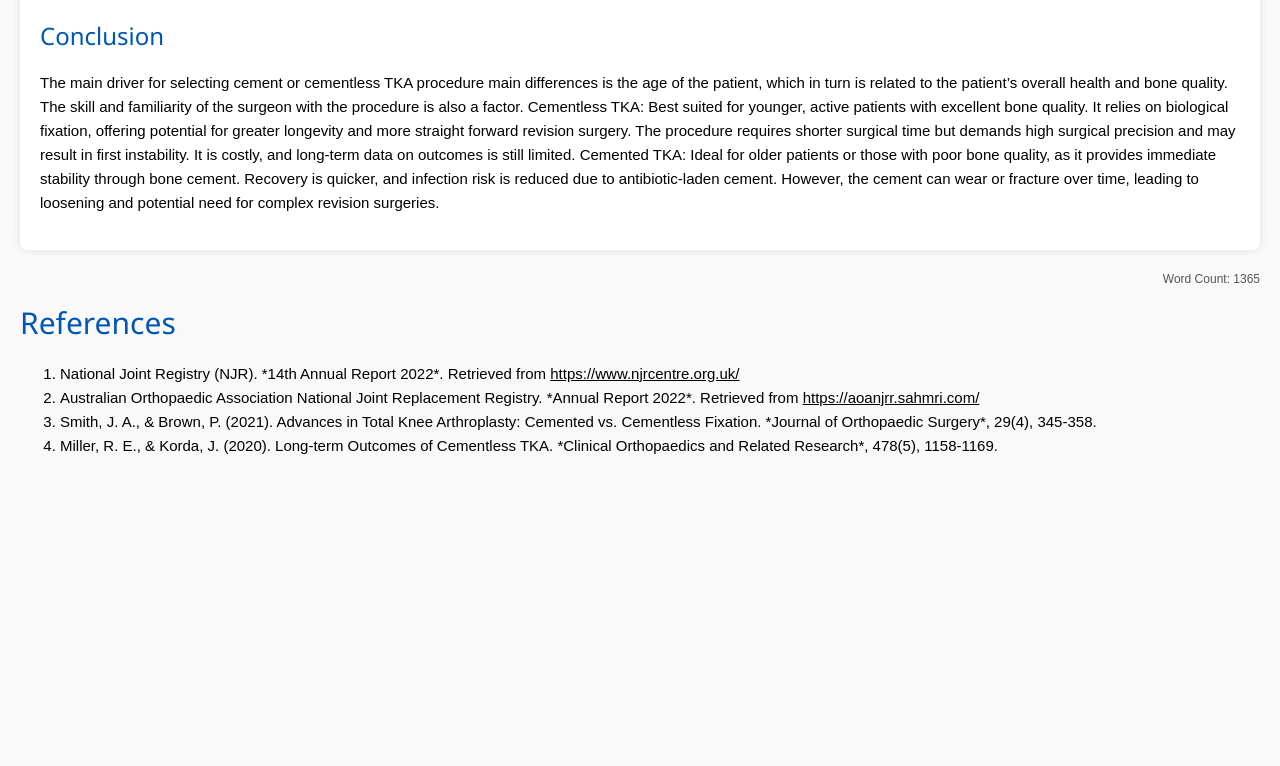
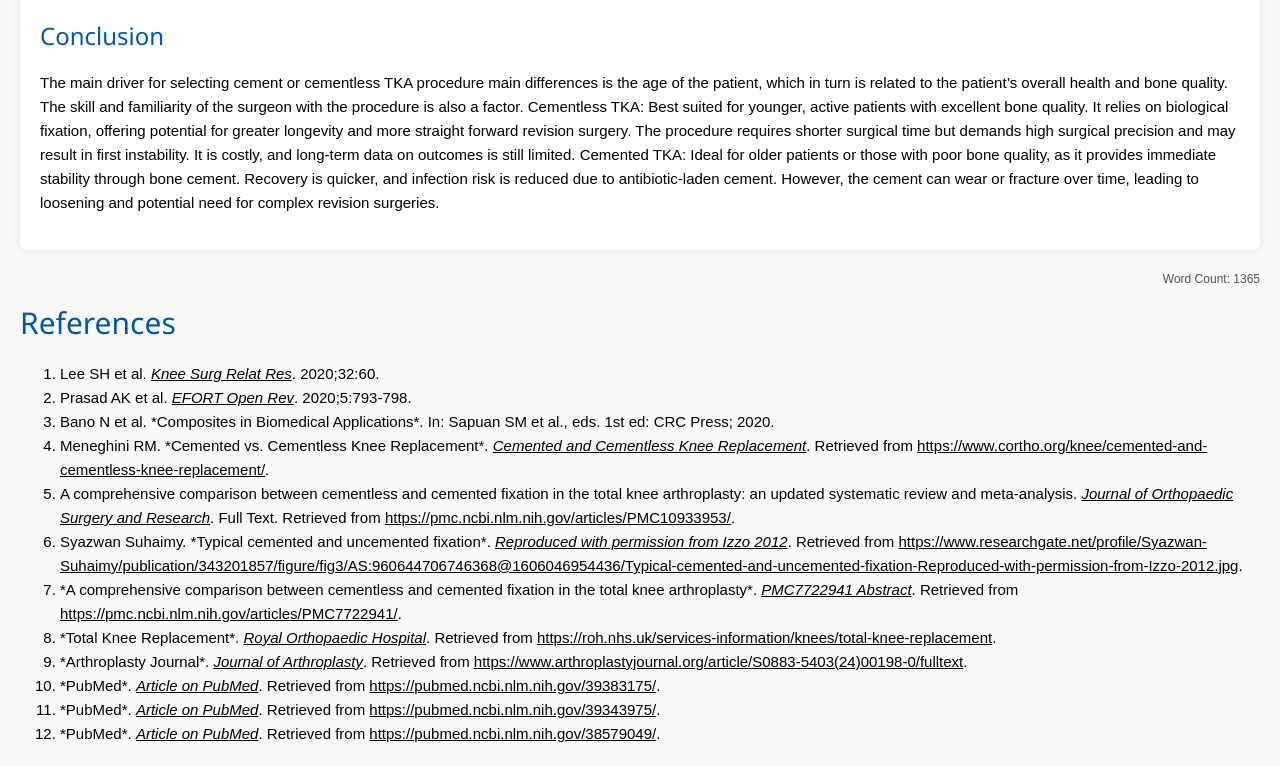
Before and after one commit to Emil-Morgan/FY6885727, a plain HTML site: page index.html in a window 1280 px wide. Shown: the part 2461-3227 px from the top of the page. Before the commit the page ends 2939 px from the top, so only its background shows below. Drawn offline with nearby package versions, Linux system fonts and the light colour scheme.

Commit message:
Update index.html

```diff
--- a/index.html
+++ b/index.html
@@ -208,20 +208,53 @@ Cemented TKA: Ideal for older patients or those with poor bone quality, as it pr
 <div class="references">
     <ol>
         <li>
-            National Joint Registry (NJR). *14th Annual Report 2022*. Retrieved from
-            <a href="https://www.njrcentre.org.uk/" target="_blank">https://www.njrcentre.org.uk/</a>
+            Lee SH et al. <i><a href="https://doi.org/10.5397/cise.2020.32.60" target="_blank">Knee Surg Relat Res</a></i>. 2020;32:60.
         </li>
         <li>
-            Australian Orthopaedic Association National Joint Replacement Registry. *Annual Report 2022*. Retrieved from
-            <a href="https://aoanjrr.sahmri.com/" target="_blank">https://aoanjrr.sahmri.com/</a>
+            Prasad AK et al. <i><a href="https://doi.org/10.1302/2058-5241.5.200018" target="_blank">EFORT Open Rev</a></i>. 2020;5:793-798.
         </li>
         <li>
-            Smith, J. A., & Brown, P. (2021). Advances in Total Knee Arthroplasty: Cemented vs. Cementless Fixation. *Journal of Orthopaedic Surgery*, 29(4), 345-358.
+            Bano N et al. *Composites in Biomedical Applications*. In: Sapuan SM et al., eds. 1st ed: CRC Press; 2020.
         </li>
         <li>
-            Miller, R. E., & Korda, J. (2020). Long-term Outcomes of Cementless TKA. *Clinical Orthopaedics and Related Research*, 478(5), 1158-1169.
+            Meneghini RM. *Cemented vs. Cementless Knee Replacement*.
+            <i><a href="https://www.cortho.org/knee/cemented-and-cementless-knee-replacement/" target="_blank">Cemented and Cementless Knee Replacement</a></i>. Retrieved from <a href="https://www.cortho.org/knee/cemented-and-cementless-knee-replacement/" target="_blank">https://www.cortho.org/knee/cemented-and-cementless-knee-replacement/</a>.
+        </li>
+        <li>
+            A comprehensive comparison between cementless and cemented fixation in the total knee arthroplasty: an updated systematic review and meta-analysis.
+            <i><a href="https://pmc.ncbi.nlm.nih.gov/articles/PMC10933953/" target="_blank">Journal of Orthopaedic Surgery and Research</a></i>. Full Text. Retrieved from <a href="https://pmc.ncbi.nlm.nih.gov/articles/PMC10933953/" target="_blank">https://pmc.ncbi.nlm.nih.gov/articles/PMC10933953/</a>.
+        </li>
+        <li>
+            Syazwan Suhaimy. *Typical cemented and uncemented fixation*.
+            <i><a href="https://www.researchgate.net/profile/Syazwan-Suhaimy/publication/343201857/figure/fig3/AS:960644706746368@1606046954436/Typical-cemented-and-uncemented-fixation-Reproduced-with-permission-from-Izzo-2012.jpg" target="_blank">Reproduced with permission from Izzo 2012</a></i>. Retrieved from <a href="https://www.researchgate.net/profile/Syazwan-Suhaimy/publication/343201857/figure/fig3/AS:960644706746368@1606046954436/Typical-cemented-and-uncemented-fixation-Reproduced-with-permission-from-Izzo-2012.jpg" target="_blank">https://www.researchgate.net/profile/Syazwan-Suhaimy/publication/343201857/figure/fig3/AS:960644706746368@1606046954436/Typical-cemented-and-uncemented-fixation-Reproduced-with-permission-from-Izzo-2012.jpg</a>.
+        </li>
+        <li>
+            *A comprehensive comparison between cementless and cemented fixation in the total knee arthroplasty*.
+            <i><a href="https://pmc.ncbi.nlm.nih.gov/articles/PMC7722941/" target="_blank">PMC7722941 Abstract</a></i>. Retrieved from <a href="https://pmc.ncbi.nlm.nih.gov/articles/PMC7722941/" target="_blank">https://pmc.ncbi.nlm.nih.gov/articles/PMC7722941/</a>.
+        </li>
+        <li>
+            *Total Knee Replacement*.
+            <i><a href="https://roh.nhs.uk/services-information/knees/total-knee-replacement" target="_blank">Royal Orthopaedic Hospital</a></i>. Retrieved from <a href="https://roh.nhs.uk/services-information/knees/total-knee-replacement" target="_blank">https://roh.nhs.uk/services-information/knees/total-knee-replacement</a>.
+        </li>
+        <li>
+            *Arthroplasty Journal*.
+            <i><a href="https://www.arthroplastyjournal.org/article/S0883-5403(24)00198-0/fulltext" target="_blank">Journal of Arthroplasty</a></i>. Retrieved from <a href="https://www.arthroplastyjournal.org/article/S0883-5403(24)00198-0/fulltext" target="_blank">https://www.arthroplastyjournal.org/article/S0883-5403(24)00198-0/fulltext</a>.
+        </li>
+        <li>
+            *PubMed*.
+            <i><a href="https://pubmed.ncbi.nlm.nih.gov/39383175/" target="_blank">Article on PubMed</a></i>. Retrieved from <a href="https://pubmed.ncbi.nlm.nih.gov/39383175/" target="_blank">https://pubmed.ncbi.nlm.nih.gov/39383175/</a>.
+        </li>
+        <li>
+            *PubMed*.
+            <i><a href="https://pubmed.ncbi.nlm.nih.gov/39343975/" target="_blank">Article on PubMed</a></i>. Retrieved from <a href="https://pubmed.ncbi.nlm.nih.gov/39343975/" target="_blank">https://pubmed.ncbi.nlm.nih.gov/39343975/</a>.
+        </li>
+        <li>
+            *PubMed*.
+            <i><a href="https://pubmed.ncbi.nlm.nih.gov/38579049/" target="_blank">Article on PubMed</a></i>. Retrieved from <a href="https://pubmed.ncbi.nlm.nih.gov/38579049/" target="_blank">https://pubmed.ncbi.nlm.nih.gov/38579049/</a>.
         </li>
     </ol>
 </div>
 
+
+
 </html>
```
